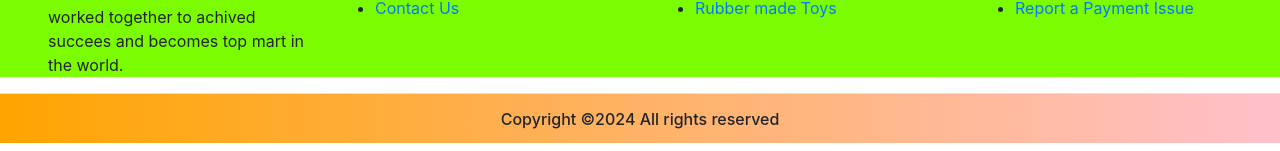
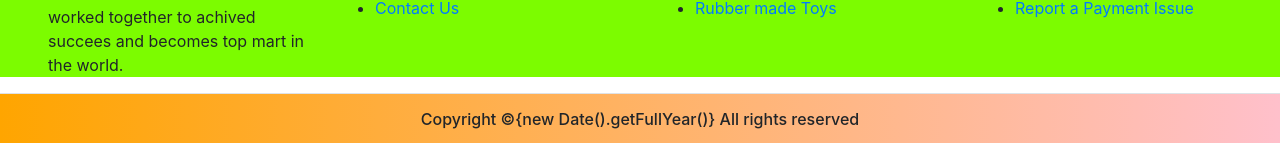
Before and after one commit to Sarvesh7617/BootStrap_E-commerce_Website, a plain HTML site: page index.html in a window 1280 px wide. Shown: the part 2924-3075 px from the top of the page. Drawn offline with nearby package versions, Linux system fonts and the light colour scheme.

Commit message:
Update footer section

```diff
--- a/index.html
+++ b/index.html
@@ -377,7 +377,7 @@
             </div>
             </div>
             <div class="border-top">
-            <h6 class="text-center mt-3">Copyright ©2024 All rights reserved
+            <h6 class="text-center mt-3">Copyright ©{new Date().getFullYear()} All rights reserved
             </h6>
             </div>
             </footer>
```
